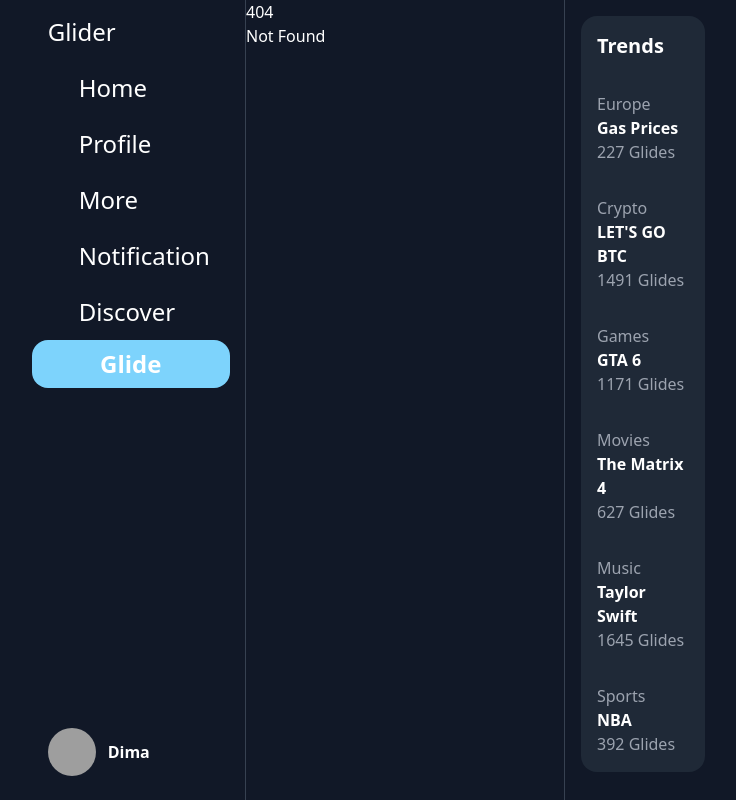
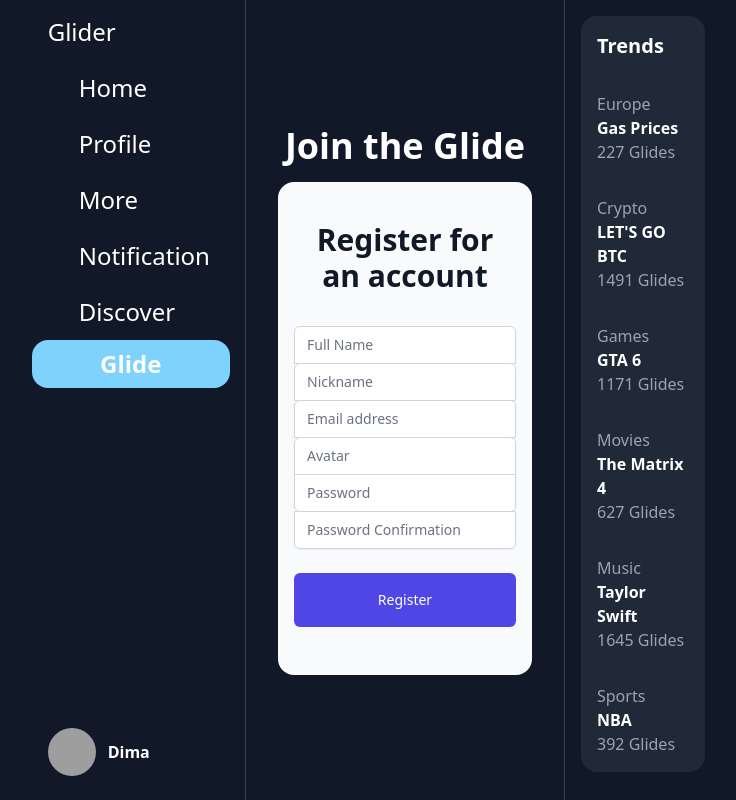
Before and after one commit to festeh/svelte_list_app, a SvelteKit app: page /register in a window 1280 px wide. Before the commit this address had no page. Shown: the whole page, without its empty margins (235-971 px from the left). Built offline with nearby package versions, Linux system fonts and the light colour scheme; grey boxes are pictures that could not be loaded; some icons are missing.

Commit message:
KIBORG POMNOZHENNY NA VECHNOST

```diff
--- a/package.json
+++ b/package.json
@@ -23,6 +23,7 @@
 		"prettier-plugin-tailwindcss": "^0.4.1",
 		"svelte": "^4.2.7",
 		"tailwindcss": "^3.3.2",
+    "@tailwindcss/forms": "^0.5.3",
 		"vite": "^4.4.2"
 	},
 	"type": "module",
--- /dev/null
+++ b/src/routes/login/+page.svelte
@@ -0,0 +1,64 @@
+<div class="min-h-screen flex flex-col items-center justify-center">
+	<div class="text-3xl font-extrabold text-white">Let's Glide!</div>
+	<div class="mt-8 max-w-md w-full space-y-8 bg-gray-50 rounded-xl p-2">
+		<div>
+			<h2 class="mt-6 text-center text-3xl font-extrabold text-gray-900">Log in to your account</h2>
+		</div>
+		<form
+			class="mt-8 space-y-6"
+			action="#"
+			method="POST"
+		>
+			<input
+				type="hidden"
+				name="remember"
+				value="true"
+			/>
+			<div class="rounded-md shadow-sm -space-y-px">
+				<div>
+					<label
+						for="email-address"
+						class="sr-only"
+					>
+						Email address
+					</label>
+					<input
+						id="email-address"
+						name="email"
+						type="email"
+						autocomplete="email"
+						required
+						class="appearance-none rounded-none relative block w-full px-3 py-2 border border-gray-300 placeholder-gray-500 text-gray-900 rounded-t-md focus:outline-none focus:ring-indigo-500 focus:border-indigo-500 focus:z-10 sm:text-sm"
+						placeholder="Email address"
+					/>
+				</div>
+				<div>
+					<label
+						for="password"
+						class="sr-only"
+					>
+						Password
+					</label>
+					<input
+						id="password"
+						name="password"
+						type="password"
+						autocomplete="current-password"
+						required
+						class="appearance-none rounded-none relative block w-full px-3 py-2 border border-gray-300 placeholder-gray-500 text-gray-900 rounded-b-md focus:outline-none focus:ring-indigo-500 focus:border-indigo-500 focus:z-10 sm:text-sm"
+						placeholder="Password"
+					/>
+				</div>
+			</div>
+
+			<div class="pb-6">
+				<button
+					type="submit"
+					class="group relative w-full flex justify-center py-2 px-4 border border-transparent text-sm font-medium rounded-md text-white bg-indigo-600 hover:bg-indigo-700 focus:outline-none focus:ring-2 focus:ring-offset-2 focus:ring-indigo-500"
+				>
+					Log in
+				</button>
+			</div>
+		</form>
+	</div>
+</div>
--- /dev/null
+++ b/src/routes/register/+page.svelte
@@ -0,0 +1,136 @@
+<div class="min-h-screen flex flex-col items-center justify-center py-12 px-4 sm:px-6 lg:px-8">
+	<div class="font-bold text-4xl mb-4">
+		<a href="/">Join the Glide</a>
+	</div>
+	<div class="max-w-md w-full space-y-8 bg-gray-50 rounded-2xl p-4">
+		<div>
+			<h2 class="mt-6 text-center text-3xl font-extrabold text-gray-900">
+				Register for an account
+			</h2>
+		</div>
+		<form
+			class="mt-8 space-y-6"
+			action="#"
+			method="POST"
+		>
+			<input
+				type="hidden"
+				name="remember"
+				value="true"
+			/>
+			<div class="rounded-md shadow-sm -space-y-px">
+				<div>
+					<label
+						for="full-name"
+						class="sr-only"
+					>
+						Full Name
+					</label>
+					<input
+						id="full-name"
+						name="full-name"
+						type="text"
+						autocomplete="name"
+						required
+						class="appearance-none rounded-none relative block w-full px-3 py-2 border border-gray-300 placeholder-gray-500 text-gray-900 rounded-t-md focus:outline-none focus:ring-indigo-500 focus:border-indigo-500 focus:z-10 sm:text-sm"
+						placeholder="Full Name"
+					/>
+				</div>
+				<div>
+					<label
+						for="nickname"
+						class="sr-only"
+					>
+						Nickname
+					</label>
+					<input
+						id="nickname"
+						name="nickname"
+						type="text"
+						autocomplete="nickname"
+						required
+						class="appearance-none rounded-none relative block w-full px-3 py-2 border border-gray-300 placeholder-gray-500 text-gray-900 rounded-t-md focus:outline-none focus:ring-indigo-500 focus:border-indigo-500 focus:z-10 sm:text-sm"
+						placeholder="Nickname"
+					/>
+				</div>
+				<div>
+					<label
+						for="email-address"
+						class="sr-only"
+					>
+						Email address
+					</label>
+					<input
+						id="email-address"
+						name="email"
+						type="email"
+						autocomplete="email"
+						required
+						class="appearance-none rounded-none relative block w-full px-3 py-2 border border-gray-300 placeholder-gray-500 text-gray-900 rounded-t-md focus:outline-none focus:ring-indigo-500 focus:border-indigo-500 focus:z-10 sm:text-sm"
+						placeholder="Email address"
+					/>
+				</div>
+				<div>
+					<label
+						for="avatar"
+						class="sr-only"
+					>
+						Avatar
+					</label>
+					<input
+						id="avatar"
+						name="avatar"
+						type="text"
+						autocomplete="avatar"
+						required
+						class="appearance-none rounded-none relative block w-full px-3 py-2 border border-gray-300 placeholder-gray-500 text-gray-900 rounded-t-md focus:outline-none focus:ring-indigo-500 focus:border-indigo-500 focus:z-10 sm:text-sm"
+						placeholder="Avatar"
+					/>
+				</div>
+				<div>
+					<label
+						for="password"
+						class="sr-only"
+					>
+						Password
+					</label>
+					<input
+						id="password"
+						name="password"
+						type="password"
+						autocomplete="current-password"
+						required
+						class="appearance-none rounded-none relative block w-full px-3 py-2 border border-gray-300 placeholder-gray-500 text-gray-900 rounded-b-md focus:outline-none focus:ring-indigo-500 focus:border-indigo-500 focus:z-10 sm:text-sm"
+						placeholder="Password"
+					/>
+				</div>
+				<div>
+					<label
+						for="password-confirmation"
+						class="sr-only"
+					>
+						Password Confirmation
+					</label>
+					<input
+						id="password-confirmation"
+						name="password-confirmation"
+						type="password"
+						autocomplete="current-password"
+						required
+						class="appearance-none rounded-none relative block w-full px-3 py-2 border border-gray-300 placeholder-gray-500 text-gray-900 rounded-b-md focus:outline-none focus:ring-indigo-500 focus:border-indigo-500 focus:z-10 sm:text-sm"
+						placeholder="Password Confirmation"
+					/>
+				</div>
+			</div>
+
+			<div class="pb-8">
+				<button
+					type="submit"
+					class="group relative w-full flex justify-center py-4 px-4 border border-transparent text-sm font-medium rounded-md text-white bg-indigo-600 hover:bg-indigo-700 focus:outline-none focus:ring-2 focus:ring-offset-2 focus:ring-indigo-500"
+				>
+					Register
+				</button>
+			</div>
+		</form>
+	</div>
+</div>
--- a/tailwind.config.cjs
+++ b/tailwind.config.cjs
@@ -6,7 +6,9 @@ const config = {
 		extend: {}
 	},
 
-	plugins: []
+  plugins: [
+    require('@tailwindcss/forms')
+  ]
 };
 
 module.exports = config;
```
Also changed, not shown: 1 other file (tests, documents, lock files or other folders).
